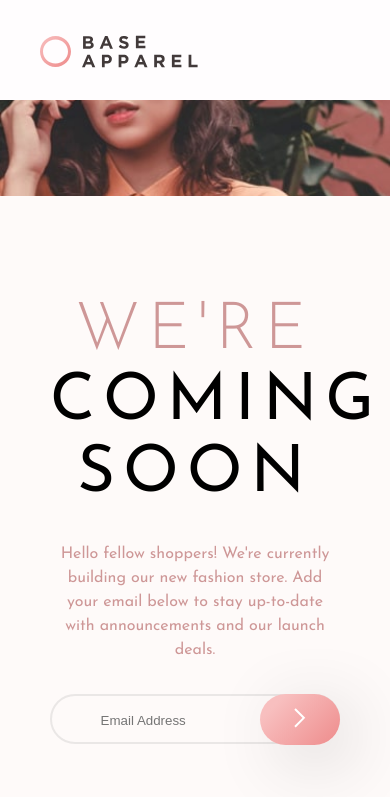
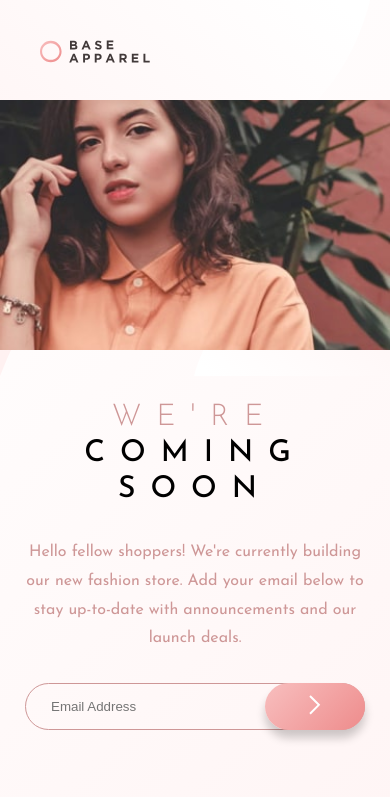
Before and after one commit to MostafaHusany/frontendmentor-base-apparel-coming-soon-page, a plain HTML site: page index.html in a window 390 px wide. Drawn offline with Linux system fonts and the light colour scheme.

Commit message:
Update project

```diff
--- a/index.html
+++ b/index.html
@@ -14,38 +14,37 @@
 	<link rel="preconnect" href="https://fonts.gstatic.com" crossorigin>
 	<link href="https://fonts.googleapis.com/css2?family=Josefin+Sans:ital,wght@0,100..700;1,100..700&display=swap" rel="stylesheet">
 
-    <link rel="stylesheet" href="./style.css">
-
+	<link rel="stylesheet" href="style.css">
 </head>
 
 <body>
-    <header>
+
+	<div class="navbar">
+		<div class="logo">
 			<img src="./images/logo.svg" alt="">
-    </header>
+		</div>
+	</div>
 
-    <main>
+	<div class="comming-soon">
+		<h1><span class="text-cream">We're</span> coming soon</h1>
 
-        <h1><span class="purble-text">We're</span>coming soon</h1>
+		<p>
+			Hello fellow shoppers! We're currently building our new fashion store.
+			Add your email below to stay up-to-date with announcements and our launch deals.
+		</p>
 
-        <p class="purble-text">Hello fellow shoppers! We're currently building our new fashion store.
-        Add your email below to stay up-to-date with announcements and our launch deals.</p>
-
-        <div class="get-email">
+		<form action="#" class="form-group">
 			<input type="email" placeholder="Email Address">
-            <button class="btn btn-purble">
+			<button type="submit" class="btn-submit">
 				<img src="./images/icon-arrow.svg" alt="">
 			</button>
+		</form>
 	</div>
-    </main>
 
-    <div class="cover">
-    </div>
-    <!-- <footer>
-        <p class="attribution">
-            Challenge by <a href="https://www.frontendmentor.io?ref=challenge" target="_blank">Frontend Mentor</a>.
-            Coded by <a href="#">Your Name Here</a>.
-        </p>
-    </footer> -->
+
+	<div class="hero-img"></div>
+
+
 </body>
 
 </html>
--- a/style.css
+++ b/style.css
@@ -1,166 +1,162 @@
 * {
     margin: 0;
     padding: 0;
-
     box-sizing: border-box;
 }
 
 body {
     height: 100vh;
 
-    display: grid;
-    grid-template-columns: 65% 35%;
-    grid-template-rows: 100px 2fr;
-
     font-size: 16px;
     font-family: "Josefin Sans", sans-serif;
 
-    background-image: url('./images/bg-pattern-desktop.svg');
-    /* background-position: top 0px left 0px; */
-    background-size: cover;
-    background-position: center;
+    display: grid;
+    grid-template-columns: 60% 40%;
+    grid-template-rows: 120px 2fr;
+
+    background-image: url('./images/bg-pattern-desktop.svg'), linear-gradient(135deg, hsl(0, 0%, 100%), hsl(0, 100%, 98%));
+
+    background-size: 60%;
     background-repeat: no-repeat;
 }
 
-
-header {
+.navbar {
+    margin: 60px 0 0 150px;
     grid-column: 1/2;
-    margin: 50px 0 0 150px;
+    grid-row: 1/2;
 }
 
-main {
+.navbar img {
+    width: 150px
+}
+
+.comming-soon {
+    margin: 80px 80px 0 150px;
+
+    grid-column: 1/2;
+    grid-row: 2/4;
+
     display: flex;
     flex-direction: column;
-    justify-content: center;
-    gap: 1rem;
-
-    grid-column: 1/2;
-    margin: 0px 200px 0 150px;
+    gap: 30px;
 }
 
-.cover {
-    grid-column: 2;
-    grid-row: 1/3;
+.comming-soon h1 {
+    width: 50%;
+
+    font-weight: 500;
+    font-size: 65px;
+    text-transform: uppercase;
+    letter-spacing: 15px;
+    line-height: 1.2;
+}
+
+.comming-soon h1 span {
+    color: hsl(0, 36%, 70%);
+    font-weight: 300;
+}
+
+.comming-soon p {
+    color: hsl(0, 36%, 70%);
+    line-height: 1.8;
+    width: 70%;
+}
+
+.hero-img {
 
     background-image: url('./images/hero-desktop.jpg');
     background-position: center;
     background-repeat: no-repeat;
     background-size: cover;
+
+    grid-column: 2/4;
+    grid-row: 1/4;
 }
 
-.cover img {
-    width: 100%;
-}
-
-main h1 {
-    width: 50%;
-    font-size: 65px;
-    text-transform: uppercase;
-    letter-spacing: 8px;
-    line-height: 1.1;
-    font-weight: 400;
-}
-
-.purble-text {
-    color: hsl(0, 36%, 70%);
-}
-
-main h1 span {
-    display: block;
-    font-weight: 300;
-}
-
-main p {
-    line-height: 1.5;
-    width: 80%;
-}
-
-.get-email {
-    width: 80%;
-    border-radius: 30px;
-    border: 2px solid hsl(0, 6%, 24%, 10%);
-
-    padding: 17px 25px;
-    height: 50px;
-
+.form-group {
     position: relative;
 }
 
-.get-email input {
-    border: none;
-    /* padding: 18px 0 18px 25px; */
-    width: 80%;
-    background: none;
+.form-group input {
+    width: 70%;
+    padding: 15px 25px;
+
+    border-radius: 35px;
+    border: 1px solid hsl(0, 36%, 70%);
+
+    background: transparent;
+    color: hsl(0, 36%, 70%);
+
+    outline: unset;
 }
 
-.get-email button {
+.form-group button {
+    width:  100px;
+    padding: 12px;
+    border-radius: 25px;
+
     position: absolute;
-    top: -2px;
-    right: -2px;
+    top: 0px; right: 150px;
 
-    width: 80px;
-    height: 51px;
-    background: linear-gradient(135deg,rgba(248, 191, 191, 1) 19%, rgba(238, 140, 140, 1) 100%);
-
-    border-radius: 30px;
     border: none;
-
-    box-shadow: 15px 15px 73px -14px rgba(0,0,0,0.45);
-
-    z-index: 10000;
-
+    background: linear-gradient(135deg, hsl(0, 80%, 86%), hsl(0, 74%, 74%));
+    box-shadow: 0px 8px 10px 0px rgba(0,0,0,0.2);
 }
 
-@media (max-width: 875px) {
+@media (max-width: 775px) {
     body {
-        background-color: #fefaf9;
-        background-image: unset;
+        grid-template-columns: 100%;
+        grid-template-rows: 100px 250px 2fr;
 
-        grid-template-columns: 120px 2fr;
+        background-size: 100%;
     }
 
-    header {
-        margin: 0;
-        padding: 35px 40px;;
-
-        grid-column: 1 / 3;
-        grid-row: 1;
-
-        background-color: #fffdfe;
+    .navbar {
+        margin: 40px;
+        grid-column: 1;
+        grid-row: 1/2;
     }
 
-    main {
-        margin: 50px;
-        padding: 50px 0;
+    .navbar img {
+        width: 110px;
+    }
+
+    .hero-img {
+        width: 100%;
+        background-image: url('./images/hero-mobile.jpg');
+        background-position: center;
+        background-size: cover;
+
+        grid-column: 1/2;
+        grid-row: 2/3;
+    }
+
+    .comming-soon {
+        margin: 50px 25px;
 
         text-align: center;
-        grid-column: 1 / 3;
-        grid-row: 3;
+        align-items: center;
 
-        justify-content: space-around;
-        gap: 2rem;
-
+        grid-column: 1;
+        grid-row: 3/4;
     }
 
-    main h1 {
-        text-align: center;
+
+    .comming-soon h1 {
+        width: 100%;
+
+        font-size: 30px;
+    }
+
+    .comming-soon p {
         width: 100%;
     }
 
-
-    main p {
-        text-align: center;
+    .form-group, .form-group input {
         width: 100%;
     }
 
-    .cover {
-        background-image: url('./images/hero-mobile.jpg');
-        grid-column: 1 / 3;
-        grid-row: 2;
+    .form-group button {
+        right: 0;
     }
-
-    .get-email {
-        width: 100%;
-    }
-
 }
```
Lines whose indentation alone changed are shown as unchanged.
